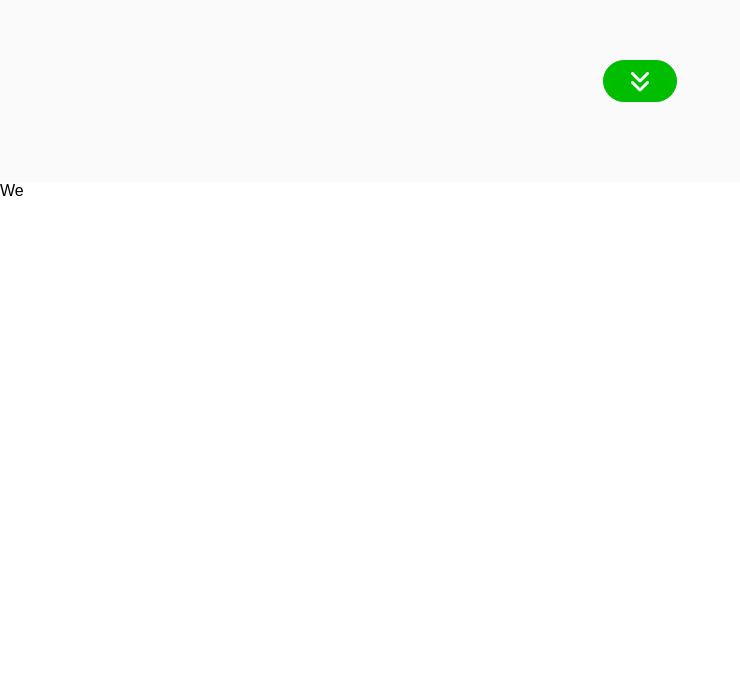
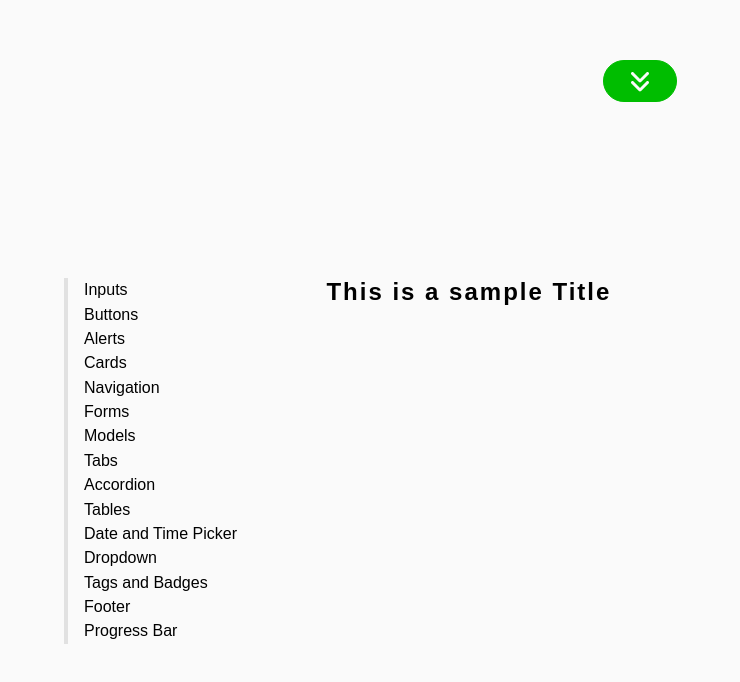
Before and after one commit to MrYious/Style.css, a React (Vite) app: page / in a window 1280 px wide. Shown: the part 618-1300 px from the top of the page, without its empty margins (0-740 px from the left). Before the commit the page ends 818 px from the top, so only its background shows below. Built offline with nearby package versions, Linux system fonts and the light colour scheme; a web font is replaced by a local one.

Commit message:
add sidenav and add template component

```diff
--- a/src/Pages/Home.tsx
+++ b/src/Pages/Home.tsx
@@ -1,26 +1,54 @@
 import './home.scss'
 
+import ComponentTemplate from '../components/ComponentTemplate';
 import { FaAnglesDown } from "react-icons/fa6";
 import { useAppSelector } from '../hooks/useReduxHooks'
 
 export default function Home() {
   const {theme} = useAppSelector(state => state.theme)
 
+  const list = [
+    {id: '#input', name: 'Inputs'},
+    {id: '#button', name: 'Buttons'},
+    {id: '#alert', name: 'Alerts'},
+    {id: '#card', name: 'Cards'},
+    {id: '#navigation', name: 'Navigation'},
+    {id: '#form', name: 'Forms'},
+    {id: '#modal', name: 'Models'},
+    {id: '#tab', name: 'Tabs'},
+    {id: '#accordion', name: 'Accordion'},
+    {id: '#table', name: 'Tables'},
+    {id: '#date_time', name: 'Date and Time Picker'},
+    {id: '#menu', name: 'Dropdown'},
+    {id: '#tag_badge', name: 'Tags and Badges '},
+    {id: '#footer', name: 'Footer'},
+    {id: '#progress', name: 'Progress Bar'},
+  ]
+
   return (
     <>
       <main className={theme}>
-        <h1>Dynamic Styles for Components</h1>
-        <p>Welcome to our dynamic styles for customizing components! We showcase beautiful and functional components crafted for a website. Take a look at our collection below</p>
+        <h1>Customized Styles for Components</h1>
+        <p>Welcome to our showcase of various components with different customization! We showcase beautiful and functional components crafted for websites. Take a look at our collection below</p>
         <a href='#collection'>
           <FaAnglesDown />
         </a>
       </main>
-      <section>
+      <div id='collection' className={theme}>
         <aside>
-
+          <ul>
+            {
+              list.map(link =>
+                <li key={link.id}><a href={link.id}>{link.name}</a></li>
+              )
+            }
+          </ul>
         </aside>
-        We
-      </section>
+        <div>
+          <ComponentTemplate />
+          <ComponentTemplate />
+        </div>
+      </div>
     </>
   )
 }
--- a/src/Pages/home.scss
+++ b/src/Pages/home.scss
@@ -68,5 +68,70 @@ main {
             }
         }
     }
+}
 
+div#collection {
+    display: flex;
+    min-height: 100vh;
+    padding: base.$main-padding;
+    justify-content: start;
+    align-items: start;
+    padding-top: 5%;
+    box-sizing: border-box;
+
+    aside{
+        position: sticky;
+        top: 10%;
+        width: 20%;
+        padding: 1rem 0;
+
+        ul {
+            list-style-type: none;
+            padding: 0;
+        }
+
+        a {
+            display: block;
+            text-decoration: none;
+            padding: .2rem 1rem;
+        }
+    }
+
+    div {
+        // border-left: 2px solid black;
+        flex-grow: 1;
+    }
+
+    &.light {
+        @include base.light-theme();
+
+        aside {
+
+            a {
+                color: base.$light-neutral-color;
+                border-left: 4px solid darken(base.$light-bg, $amount: 10%);
+
+                &:hover {
+                    color: base.$light-primary-color;
+                    border-left: 4px solid base.$light-primary-color;
+                }
+            }
+        }
+    }
+    &.dark {
+        @include base.dark-theme();
+
+        aside {
+
+            a {
+                color: base.$dark-neutral-color;
+                border-left: 4px solid lighten(base.$dark-bg, $amount: 20%);
+
+                &:hover {
+                    color: base.$dark-primary-color;
+                    border-left: 4px solid base.$dark-primary-color;
+                }
+            }
+        }
+    }
 }
--- /dev/null
+++ b/src/components/ComponentTemplate.tsx
@@ -0,0 +1,14 @@
+import './_content.scss'
+
+export default function ComponentTemplate() {
+
+    return (
+        <section id="sampleID">
+            <h2>This is a sample Title</h2>
+            <p>
+
+            </p>
+            <div></div>
+        </section>
+    )
+}
--- /dev/null
+++ b/src/components/_content.scss
@@ -0,0 +1,11 @@
+
+section {
+    height: 100vh;
+    padding: 2rem;
+
+    h2 {
+        margin: 0;
+        letter-spacing: 2px
+
+    }
+}
```
